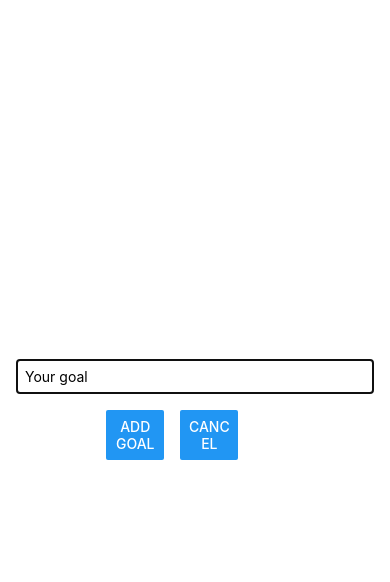
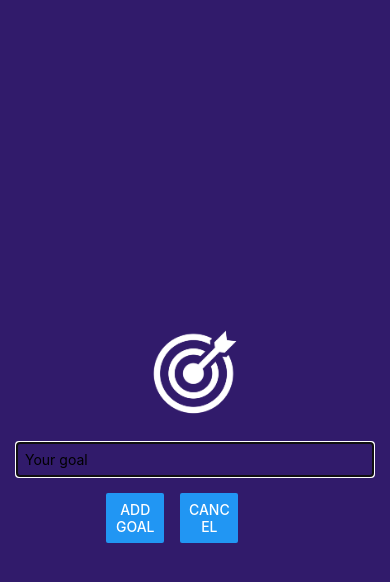
Before and after one commit to CodeTropolis/RNCourse, a React Native app: screen / in a window 390 px wide. Both pictures are taken after a click on the button "ADD NEW GOAL". Shown: the top 582 px of the page. Built offline with nearby package versions, Linux system fonts and the light colour scheme.

Commit message:
Modal image.

```diff
--- a/App.js
+++ b/App.js
@@ -12,11 +12,16 @@ export default function App() {
     setModalIsVisible(true);
   }
 
+  function endAddGoalHandler() {
+    setModalIsVisible(false);
+  }
+
   function addGoalHandler(enteredGoalText){
     // setCourseGoals([...courseGoals, enteredGoalText]); // This works but below is best practice when new state depends on old state.
     // React populates currentCourseGoals.
     // Wrap enteredGoalText in an object with a prop named 'key' (or use keyExtractor if using diff prop name other than 'key') to satisfy FlatList keys.
     setCourseGoals(currentCourseGoals => [...currentCourseGoals, {text: enteredGoalText, id: Math.random().toString()}]);
+    endAddGoalHandler();
   }
 
   function deleteGoalHandler(id){
@@ -26,7 +31,8 @@ export default function App() {
   return (
     <View style={styles.appContainer}>
       <Button title="Add New Goal" color="#5e0acc" onPress={startAddGoalHandler} />
-      <GoalInput visible={modalIsVisible} onAddGoal={addGoalHandler} />
+      {/* visible, onAddGoal, and onCancel are all accessible via props.<whatever> */}
+      <GoalInput visible={modalIsVisible} onAddGoal={addGoalHandler} onCancel={endAddGoalHandler}/>
       {/* Scrollable area determined by parent that holds the scroll view. */}
       {/* Scroll always renders all items regardless if item is on screen. */}
       {/* FlatList lazy loads items */}
--- a/components/GoalInput.js
+++ b/components/GoalInput.js
@@ -1,5 +1,5 @@
 import { useState } from 'react';
-import { StyleSheet, View, TextInput, Button, Modal} from 'react-native';
+import { StyleSheet, View, TextInput, Button, Modal, Image} from 'react-native';
 
 
 export function GoalInput(props) {
@@ -15,13 +15,14 @@ export function GoalInput(props) {
     return(
         <Modal visible={props.visible} animationType='slide'>
             <View style={styles.inputContainer}>
+                <Image style={styles.image} source={require('../assets/images/goal.png')}/>
                 <TextInput style={styles.textInput} placeholder="Your goal" onChangeText={goalInputHandler} value={enteredGoalText}/>
                 <View style={styles.buttonContainer}>
                     <View style={styles.button}>
                         <Button title="Add goal" onPress={addGoalHandler} />
                     </View>
                     <View style={styles.button}>
-                        <Button title="Cancel" />
+                        <Button title="Cancel" onPress={props.onCancel} />
                     </View>
                 </View>
             </View>
@@ -37,11 +38,10 @@ const styles = StyleSheet.create({
       flex: 1, // 1 of X where X is the total number of flex:N of sibling classes.
       justifyContent: 'center', // Aligns items vertically.
       alignItems: 'center', // fixes Add Goal button height
-      marginBottom: 24,
-      borderBottomWidth: 1,
-      borderBottomColor:'gray',
       padding:16,
+      backgroundColor: '#311b6b'
     },
+    image: {width:100, height:100, margin:20},
     textInput: {
       borderWidth: 1,
       borderColor: '#cccccc',
```
Also changed, not shown: assets/images/goal.png (added).
